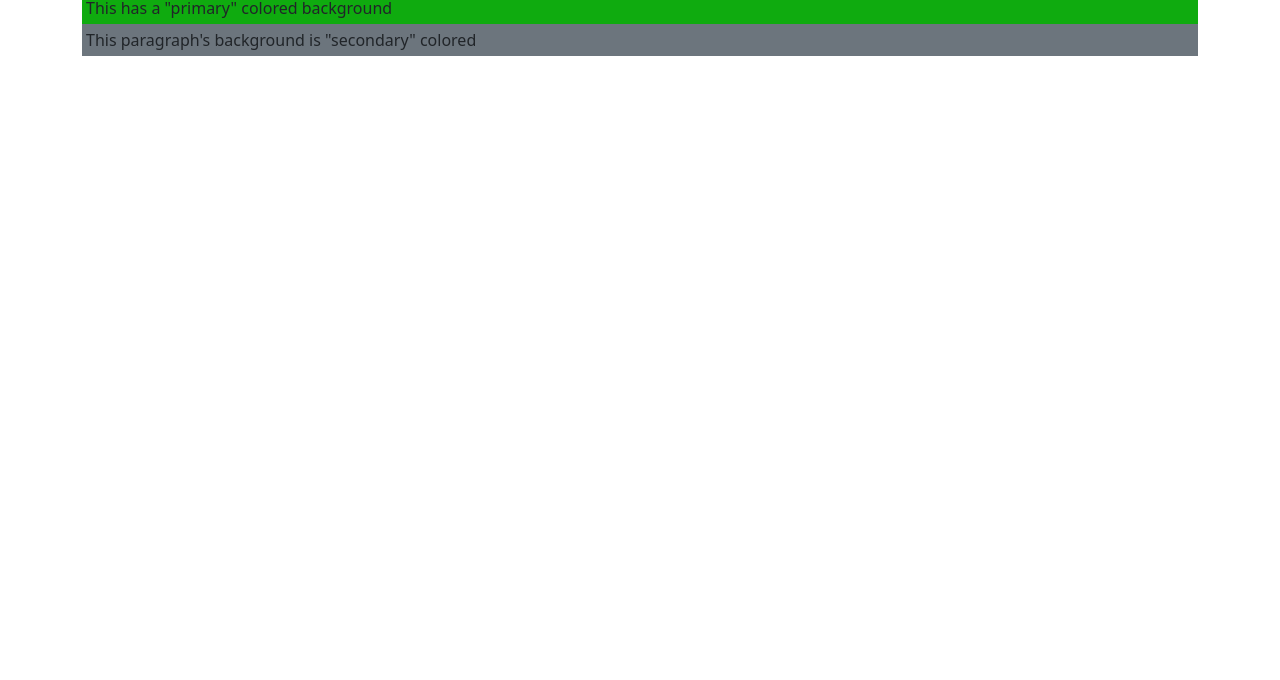
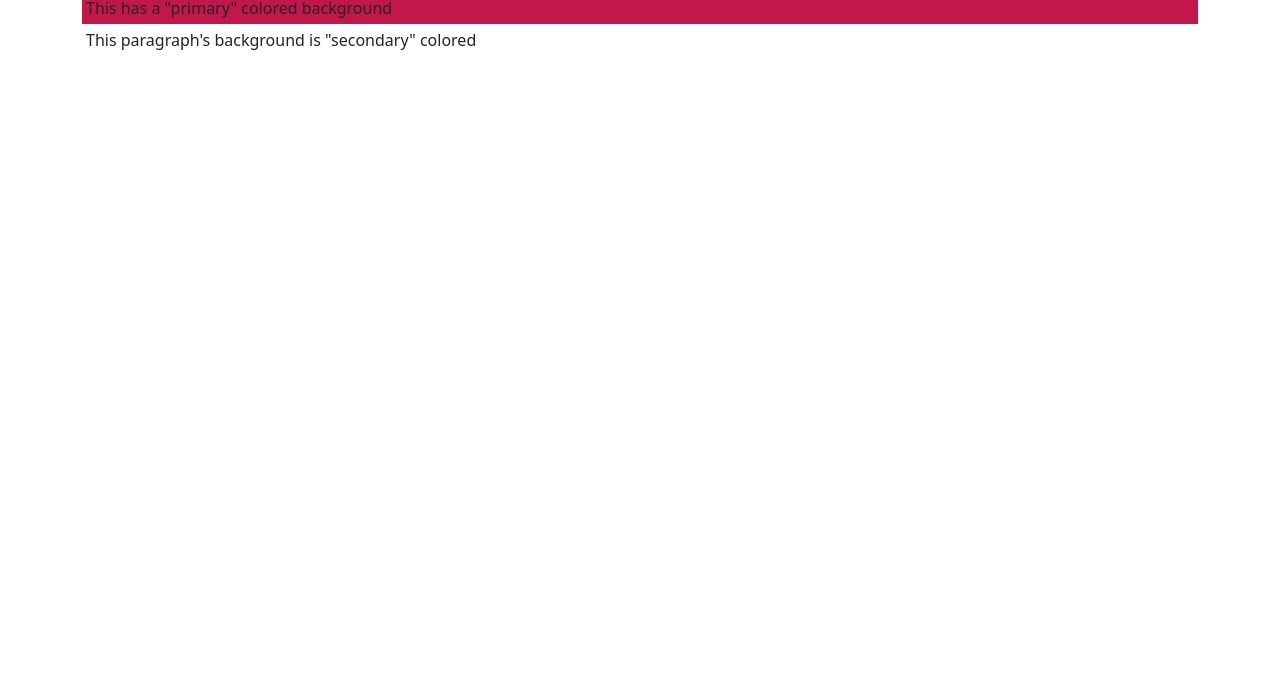
Before and after one commit to Agent-E11/basic-sass, a website: page bootstrap.html in a window 1280 px wide. Shown: the part 120-800 px from the top of the page. Drawn offline with nearby package versions, Linux system fonts and the light colour scheme.

Commit message:
- Deleted Bootstrap CDN line in `bootstrap.html` -

```diff
--- a/bootstrap.html
+++ b/bootstrap.html
@@ -2,8 +2,8 @@
 <html lang="en">
 <head>
     <meta charset="utf-8">
-    <link href="https://cdn.jsdelivr.net/npm/bootstrap@5.3.2/dist/css/bootstrap.min.css" rel="stylesheet"
-		integrity="sha384-T3c6CoIi6uLrA9TneNEoa7RxnatzjcDSCmG1MXxSR1GAsXEV/Dwwykc2MPK8M2HN" crossorigin="anonymous">
+    <!-- <link href="https://cdn.jsdelivr.net/npm/bootstrap@5.3.2/dist/css/bootstrap.min.css" rel="stylesheet"
+		integrity="sha384-T3c6CoIi6uLrA9TneNEoa7RxnatzjcDSCmG1MXxSR1GAsXEV/Dwwykc2MPK8M2HN" crossorigin="anonymous"> -->
     <link rel="stylesheet" href="css/boot-sass.css">
     <title>Bootstrap SASS</title>
 </head>
--- a/package.json
+++ b/package.json
@@ -1,5 +1,6 @@
 {
   "dependencies": {
-    "bootstrap": "^5.3.2"
+    "bootstrap": "^5.3.2",
+    "sass": "^1.69.5"
   }
 }
--- a/sass/boot-sass.scss
+++ b/sass/boot-sass.scss
@@ -1,15 +1,9 @@
 $theme-colors: (
-    "primary": #0fab0f
+    "primary": rgb(195, 23, 76)
 );
 
+// You must run `npm install` in the root of the git repo before you can compile the sass
 @import "../node_modules/bootstrap/scss/bootstrap.scss";
-
-// @import "../node_modules/bootstrap/scss/functions";
-// @import "../node_modules/bootstrap/scss/variables";
-// @import "../node_modules/bootstrap/scss/mixins";
-
-// @import "../node_modules/bootstrap/scss/variables.scss";
-// @import "../node_modules/bootstrap/scss/variables-dark.scss";
 
 body {
     padding: 0;
```
Also changed, not shown: css/boot-sass.css, 3 other files.
